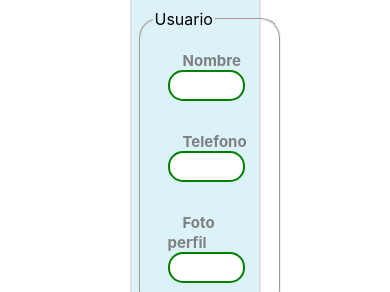
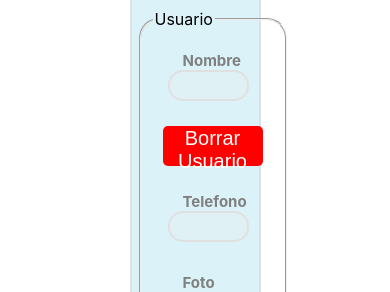
Before and after one commit to Koervege/GruApp, a React (Create React App) app: page /userinfo in a window 390 px wide. Shown: the part 187-479 px from the top of the page. Built offline with nearby package versions, Linux system fonts and the light colour scheme; no server answers.

Commit message:
Erase user and block name and phone inputs

```diff
--- a/src/components/StyledInput/index.js
+++ b/src/components/StyledInput/index.js
@@ -9,6 +9,8 @@ function StyledInput({
   value,
   onChange,
   required,
+  readonly,
+  disabled,
 }) {
   return (
     <Container>
@@ -23,6 +25,8 @@ function StyledInput({
           placeholder={placeholder}
           value={value}
           required={required}
+          readonly={readonly}
+          disabled = {disabled ? true : false}
         ></Input>
       </div>
     </Container>
--- a/src/pages/UserInfo/index.js
+++ b/src/pages/UserInfo/index.js
@@ -6,10 +6,8 @@ import Img from '../../components/Img';
 import MotoInfo from '../../components/MotoInfo';
 import TowInfo from '../../components/TowInfo';
 import { StyledInput, Container } from '../../components/StyledInput/index';
-import { Select, Label } from '../../components/StyledSelect/index';
 import { StyledLink, StyledFieldset } from "./styles";
 import axios from 'axios';
-import { Link } from 'react-router-dom';
 
 
 class UserInfo extends React.Component {
@@ -29,7 +27,6 @@ class UserInfo extends React.Component {
   };
 
   async componentDidMount() {
-    const token = localStorage.getItem('token');
     const userType = localStorage.getItem('userType');
     const email = localStorage.getItem('email');
     const { data } = await axios({
@@ -46,6 +43,28 @@ class UserInfo extends React.Component {
       this.setState({ vehicleType: 'Grúa', name, phoneNum })
     }
   }
+
+  eraseUser = async(event) => {
+    event.preventDefault();
+    const token = localStorage.getItem('token');
+    const userType = localStorage.getItem('userType');
+
+    await axios({
+      method: 'DELETE',
+      baseURL:process.env.REACT_APP_SERVER_URL,
+      url: `/${userType}s`,
+      headers: {
+        Authorization: `Bearer ${token}`,
+      }
+    })
+    this.setState({
+      name: '',
+      phoneNum:'',
+    })
+    this.props.history.push(`/login/`);
+    localStorage.clear();
+  };
+
 
   handleChange = (event) => {
     const { name, value } = event.target;
@@ -116,13 +135,16 @@ class UserInfo extends React.Component {
             onChange={this.handleChange}
             children="Nombre"
             type="text"
+            disabled
           />
+          <Button type="button" color="danger" onClick={this.eraseUser}>Borrar Usuario</Button>
           <StyledInput
             value={phoneNum}
             name="phoneNum"
             onChange={this.handleChange}
             children="Telefono"
             type="tel"
+            disabled
           />
           <StyledInput
             value={photo}
```
